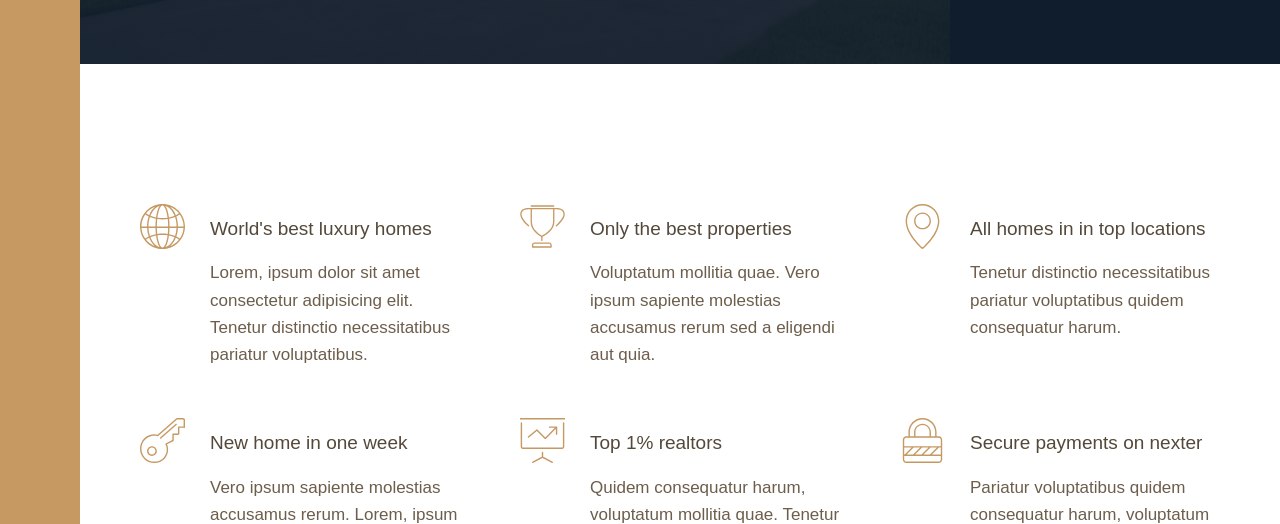
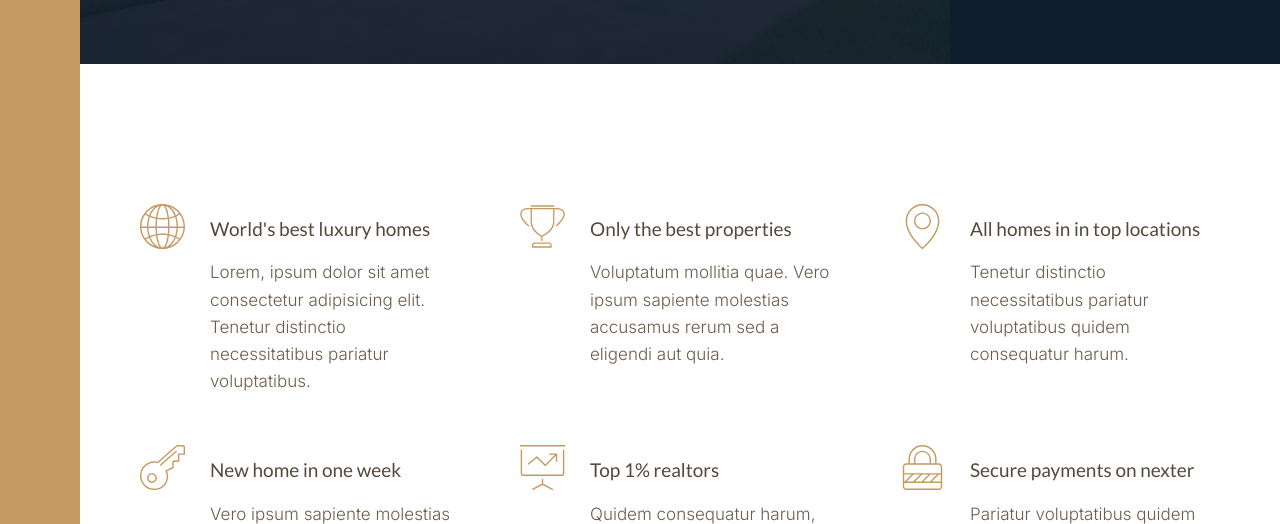
Before and after one commit to Abdu-alyousef/Furniture-design, a website: page index.html in a window 1280 px wide. Shown: the part 576-1100 px from the top of the page. Drawn offline with nearby package versions, Linux system fonts and the light colour scheme; files that its build step writes are made by us from their sources.

Commit message:
changed the font-family

```diff
--- a/sass/_base.scss
+++ b/sass/_base.scss
@@ -11,8 +11,8 @@ $color-grey-dark-1: #54483A;
 $color-grey-dark-2: #6D5D4B;
 
 // FONT VARIABLES
-$font-primary: 'Nunito', sans-serif;
-$font-display: 'Josefin Sans', sans-serif;
+$font-primary: 'Inter', sans-serif;
+$font-display: 'Lato', sans-serif;
 
 // RESPONSIVE BREAKPOINTS
 $bp-largest: 75em;   // 1200px
```
